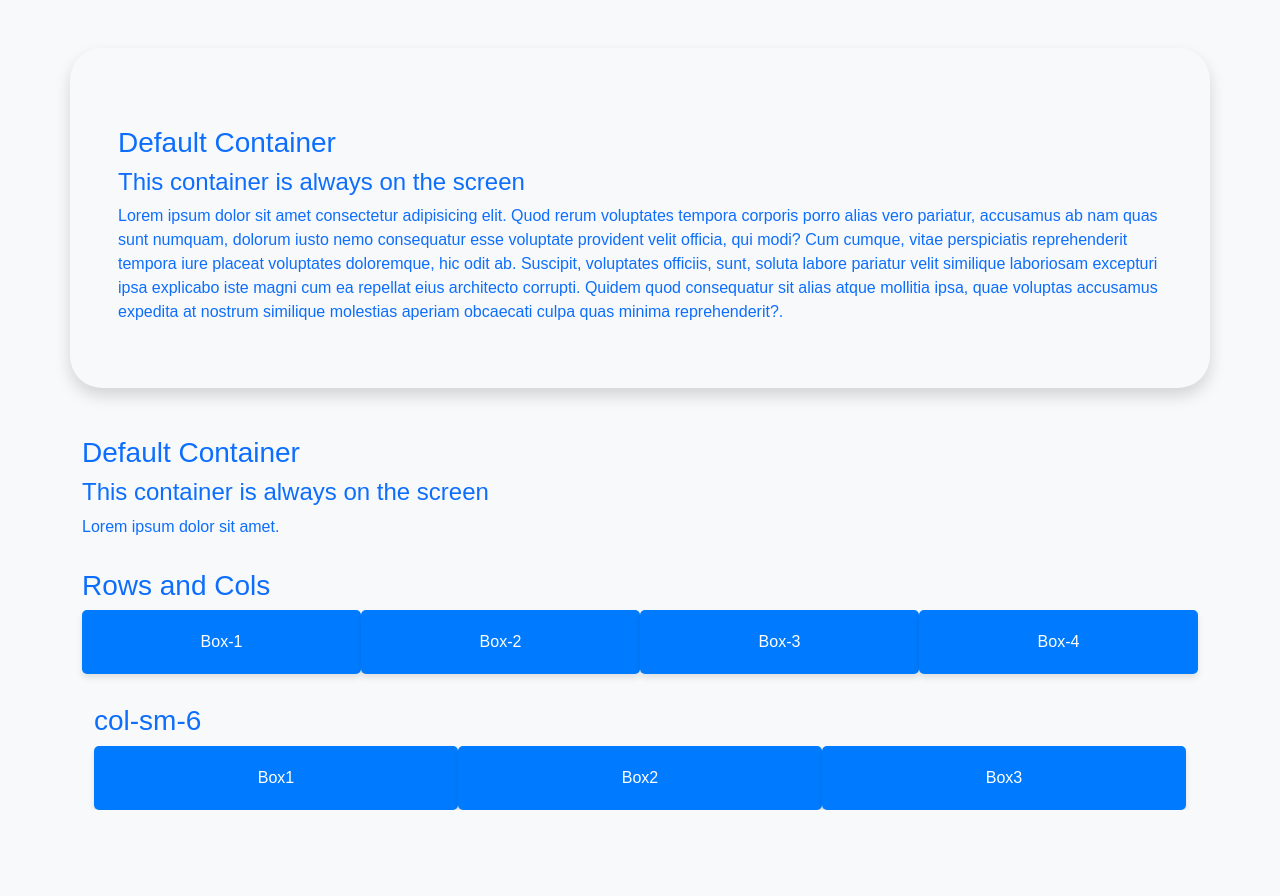
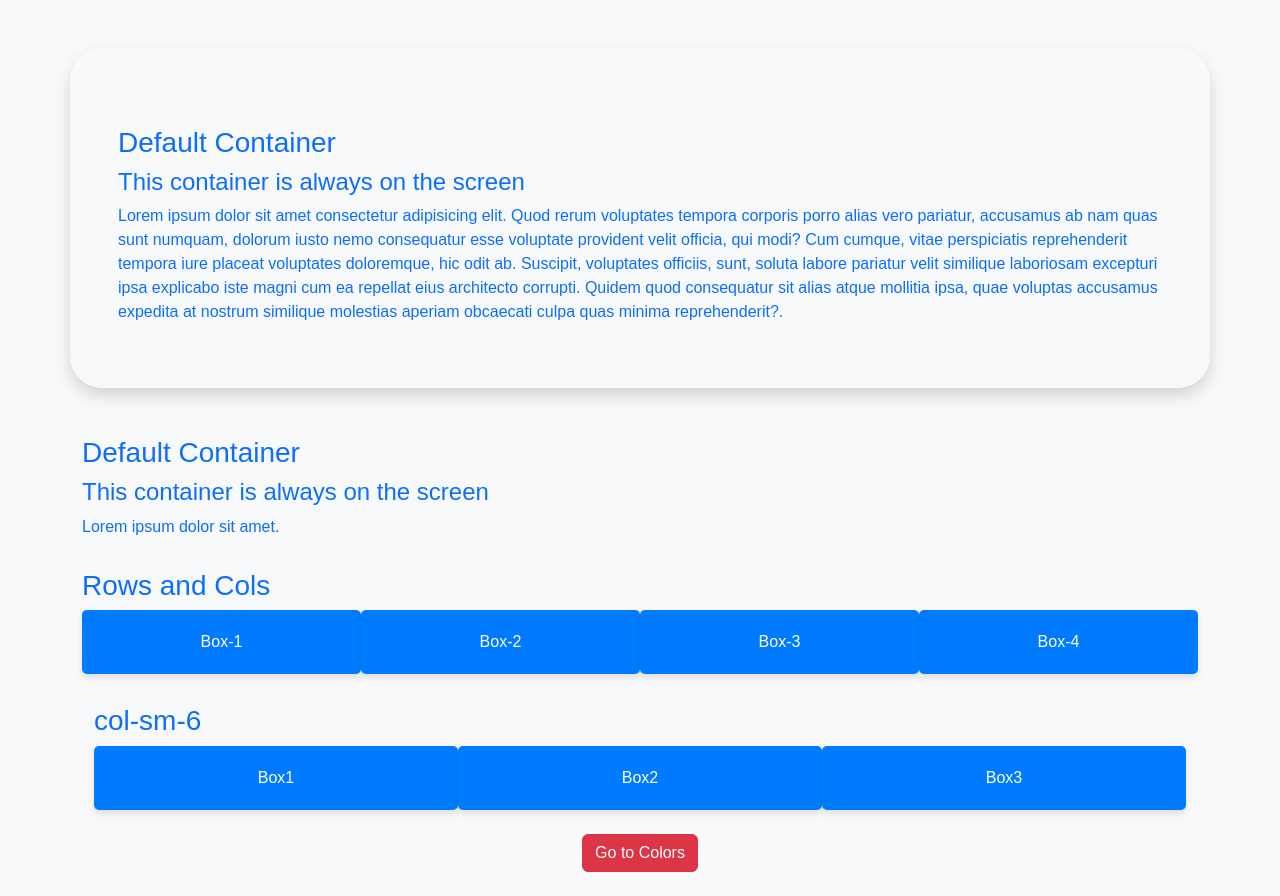
Before and after one commit to RanuelViray/bs5, a plain HTML site: page containers.html in a window 1280 px wide. Before the commit the page ends 810 px from the top, so only its background shows below. Drawn offline with nearby package versions, Linux system fonts and the light colour scheme.

Commit message:
added buttons

```diff
--- a/containers.html
+++ b/containers.html
@@ -73,7 +73,9 @@
                     </div>
                 </div>
 
-
+                <div class="container my-4 d-flex justify-content-center">
+                    <a href="colors.html" class="btn btn-danger"> Go to Colors</a>
+                </div>
         <script
             src="https://cdn.jsdelivr.net/npm/@popperjs/core@2.11.8/dist/umd/popper.min.js"
             integrity="sha384-I7E8VVD/ismYTF4hNIPjVp/Zjvgyol6VFvRkX/vR+Vc4jQkC+hVqc2pM8ODewa9r"
```
Also changed, not shown: colors.html (+3 -1 lines).
